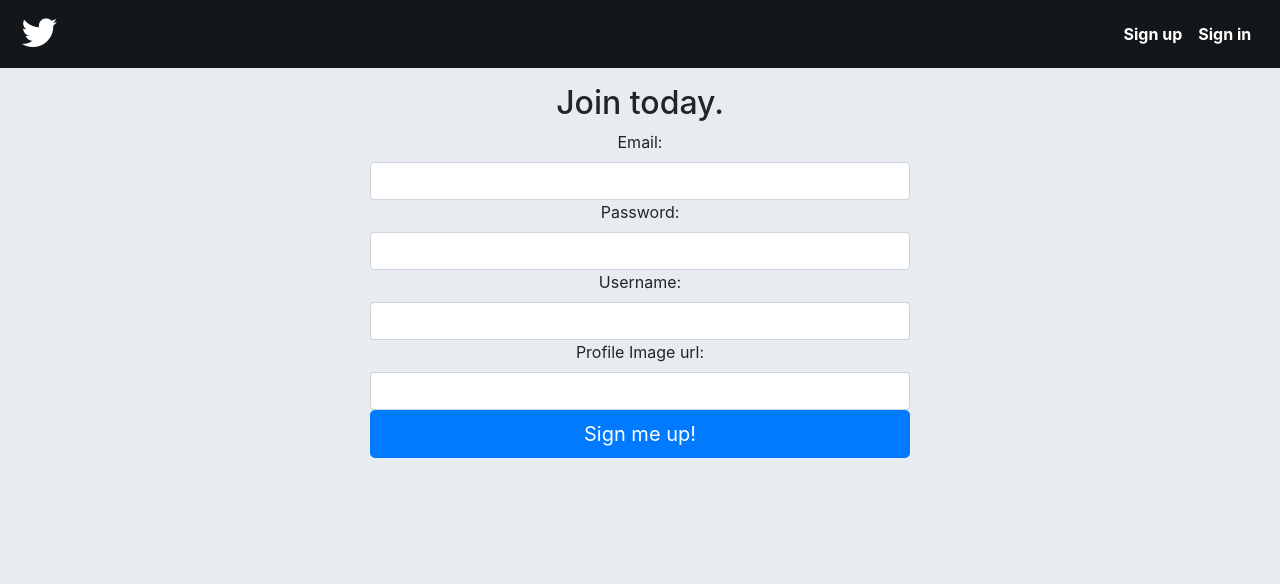
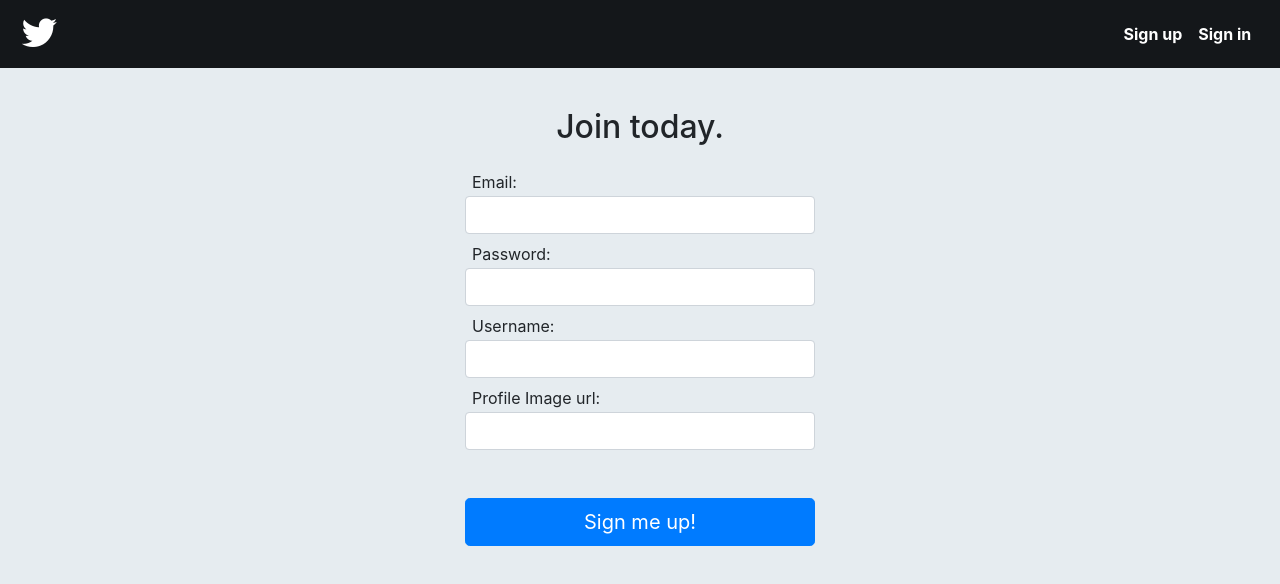
Before and after one commit to leeFernando/social-app, a React (Create React App) app in the folder twitter-clone-client/: page /signup in a window 1280 px wide. Shown: the top 584 px of the page. Built offline with nearby package versions, Linux system fonts and the light colour scheme.

Commit message:
additional styling.

```diff
--- a/twitter-clone-client/src/components/AuthForm.js
+++ b/twitter-clone-client/src/components/AuthForm.js
@@ -47,12 +47,12 @@ export default class AuthForm extends Component {
 
     return (
       <div className='row justify-content-md-center text-center'>
-        <div className='col-md-6'>
+        <div className='col-md-6 col-lg-4 auth-form'>
           <form action='' onSubmit={this.handleSubmit}>
             {errors.message && (
               <div className='alert alert-danger'>{errors.message}</div>
             )}
-            <h2>{heading}</h2>
+            <h2 className='my-4'>{heading}</h2>
             <label htmlFor='email'>Email:</label>
             <input
               type='email'
@@ -93,7 +93,10 @@ export default class AuthForm extends Component {
                 />
               </div>
             )}
-            <button type='submit' className='btn btn-primary btn-lg btn-block'>
+            <button
+              type='submit'
+              className='mt-5 btn btn-primary btn-lg btn-block'
+            >
               {buttonText}
             </button>
           </form>
--- a/twitter-clone-client/src/components/TweetItem.js
+++ b/twitter-clone-client/src/components/TweetItem.js
@@ -16,8 +16,6 @@ const TweetItem = ({
       <img
         src={profileImageUrl || DefaultProfileImg}
         alt={username}
-        height='100'
-        width='100'
         className='timeline-image'
       />
       <div className='tweet-area'>
@@ -28,11 +26,7 @@ const TweetItem = ({
           </Moment>
         </span>
         <p>{text}</p>
-        {isCurrentUser && (
-          <a onClick={deleteTweet} className='btn btn-danger'>
-            delete
-          </a>
-        )}
+        {isCurrentUser && <i onClick={deleteTweet} className='fa fa-times'></i>}
       </div>
     </li>
   </div>
--- a/twitter-clone-client/src/components/UserAside.js
+++ b/twitter-clone-client/src/components/UserAside.js
@@ -10,6 +10,7 @@ const UserAside = ({ username, profileImageUrl }) => (
           alt={username}
           className='img-thumbnail'
         />
+        <div className='id-thumbnail'>@{username}</div>
       </div>
     </div>
   </aside>
--- a/twitter-clone-client/src/containers/Navbar.js
+++ b/twitter-clone-client/src/containers/Navbar.js
@@ -26,7 +26,9 @@ class Navbar extends Component {
                 </Link>
               </li>
               <li>
-                <a onClick={this.logout}>Sign out</a>
+                <Link to='' onClick={this.logout}>
+                  Sign out
+                </Link>
               </li>
             </ul>
           ) : (
--- a/twitter-clone-client/src/containers/TweetForm.js
+++ b/twitter-clone-client/src/containers/TweetForm.js
@@ -23,11 +23,11 @@ class TweetForm extends Component {
             {errors.message && (
               <div className='alert alert-danger'>{errors.message}</div>
             )}
-            <h2>Add New Tweet</h2>
+            <h2 className='my-4'>Add New Tweet</h2>
             <textarea
               rows='3'
               onChange={e => this.setState({ tweet: e.target.value })}
-              className='form-control'
+              className='form-control rounded mt-4 mb-3'
             >
               {this.state.tweet}
             </textarea>
--- a/twitter-clone-client/src/containers/TweetList.js
+++ b/twitter-clone-client/src/containers/TweetList.js
@@ -23,7 +23,7 @@ class TweetList extends Component {
     ));
     return (
       <div className='row col-sm-8'>
-        <div className='offset-1 col-sm-10'>
+        <div className='offset-1 col-sm-10 tweet-list'>
           <ul className='list-group' id='tweets'>
             {tweetList}
           </ul>
--- a/twitter-clone-client/src/index.css
+++ b/twitter-clone-client/src/index.css
@@ -1,5 +1,6 @@
 body {
   background-color: #e6ecf0;
+  height: 100vh;
 }
 
 /* Nav */
@@ -60,14 +61,77 @@ ul.nav.navbar-nav li {
   font-weight: 500;
 }
 
-/* TweetList */
+/* TweetItem */
 
 #tweets .list-group-item {
   display: flex;
-  align-items: flex-start;
+  align-items: center;
   padding: 7px 20px 12px;
+  border-radius: 10px;
+  margin: 2px 0;
+  height: 95px;
+}
+
+#tweets .list-group-item img {
+  border-radius: 50%;
+  width: 50px;
+  height: 50px;
+}
+
+#tweets .list-group-item .tweet-area {
+  display: flex;
+  flex-wrap: wrap;
+  margin-left: 0.8rem;
+}
+
+#tweets .list-group-item .tweet-area p {
+  flex-basis: 100%;
+  margin: 0;
+}
+
+#tweets .list-group-item .tweet-area .fa-times {
+  color: rgb(216, 44, 44);
+  font-size: 18px;
+  position: absolute;
+  right: 11px;
+  top: 7px;
+  opacity: 0;
+}
+
+#tweets .list-group-item .tweet-area .fa-times:hover {
+  color: rgb(241, 73, 73);
 }
 
 #tweets:not(.no-hover) .list-group-item:hover {
   background-color: #e6ecf0;
 }
+
+#tweets:not(.no-hover) .list-group-item:hover .fa-times {
+  transition-duration: 0.3s;
+  opacity: 1;
+}
+
+/* User Aside */
+
+.panel .panel-body {
+  margin-top: 0.5rem;
+}
+
+.panel .panel-body .id-thumbnail {
+  font-size: 1.4vw;
+  text-align: center;
+}
+
+/* Auth Form */
+
+.auth-form label,
+input {
+  margin: 2px auto;
+}
+
+.auth-form label {
+  display: block;
+  text-align: left;
+  padding-left: 2%;
+  margin-top: 8px;
+}
```
